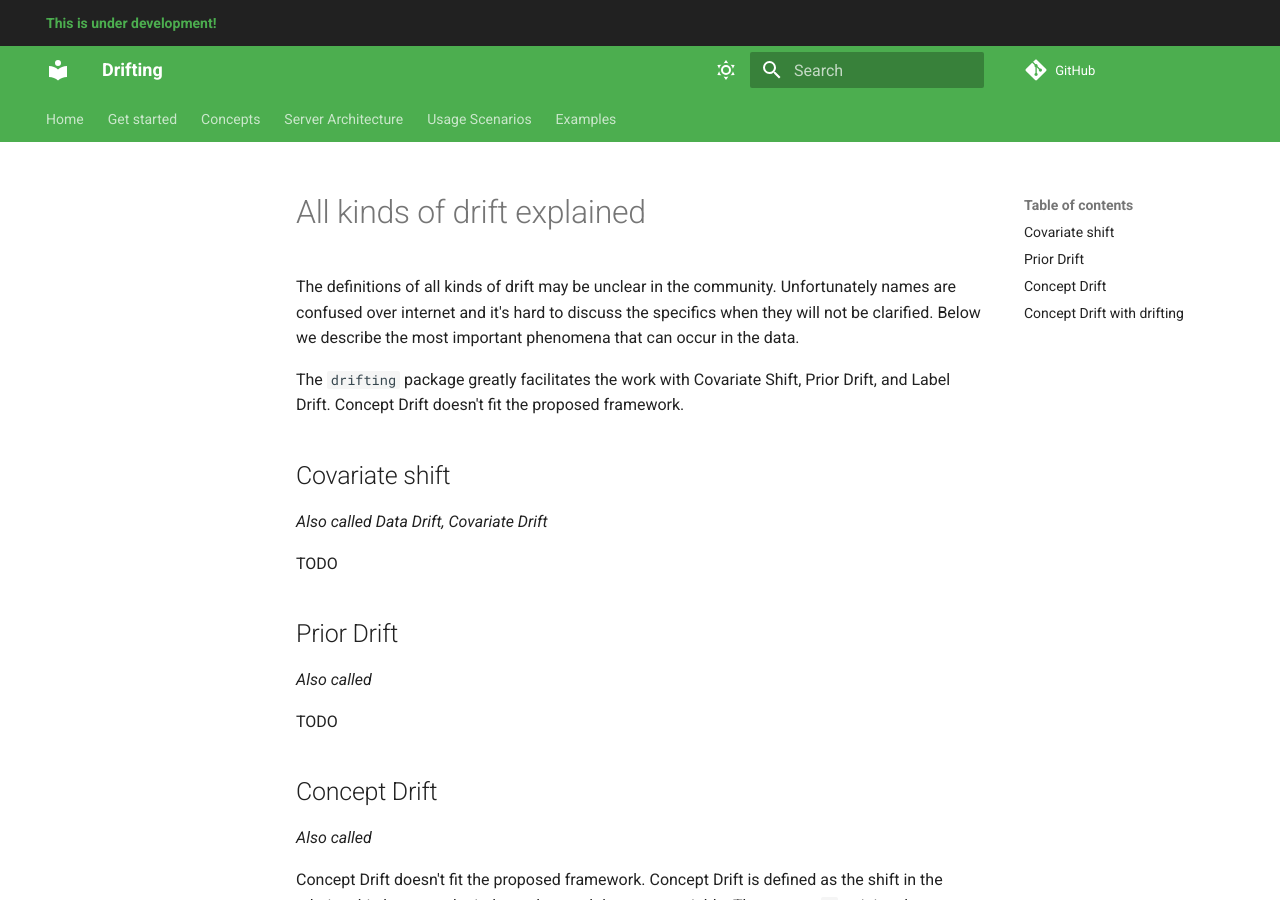
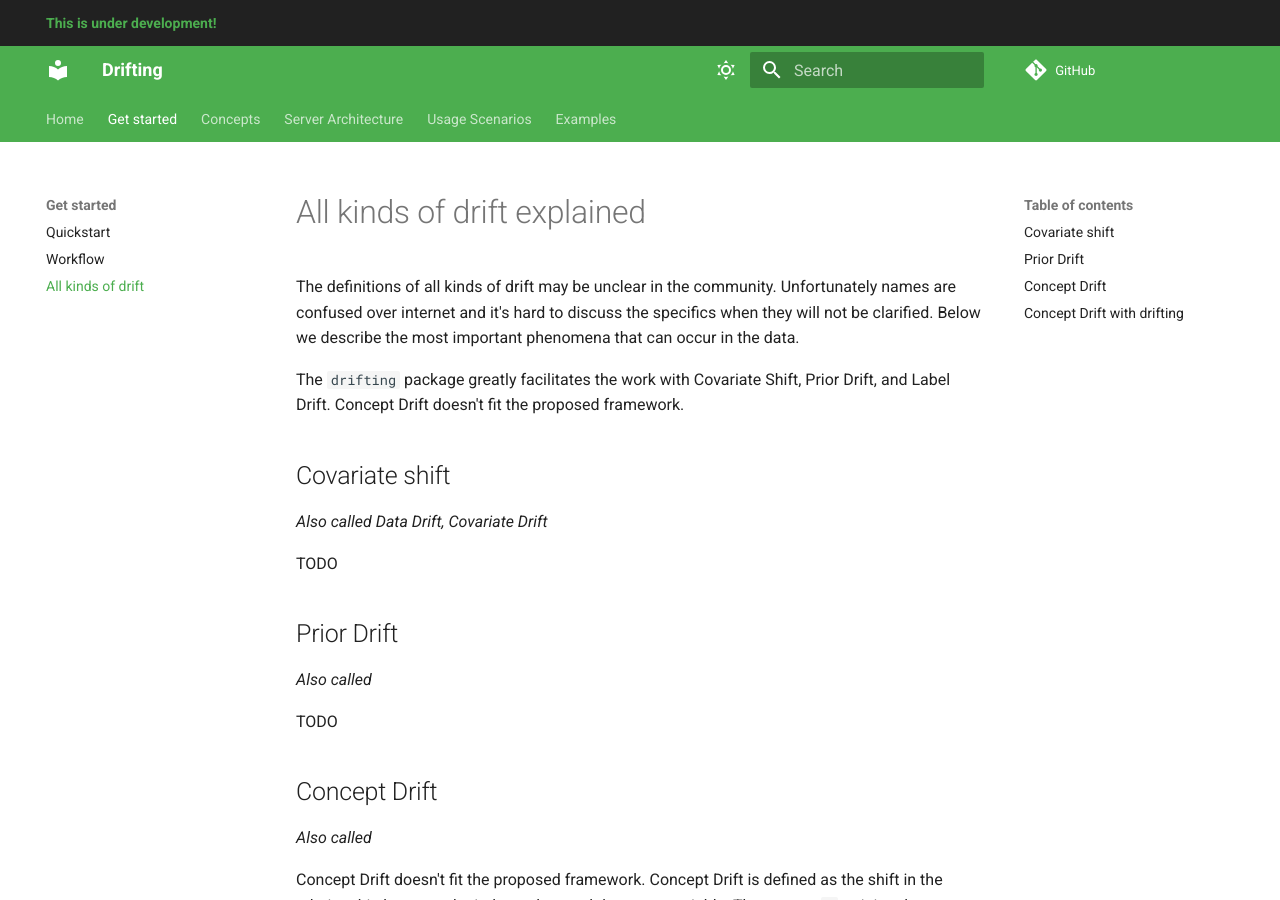
Before and after one commit to sign-ai/drifting, an MkDocs documentation site: the page built from docs/get_started/all_kinds_of_drift.md, in a window 1280 px wide and 900 px high. Built offline with MkDocs 1.6.1 and Material for MkDocs 9.7.7, drawn with Linux system fonts in a browser that asks for light colours; comment, search, counter and statistics services are not loaded.

Commit message:
docs: missing nav in mkdocs

```diff
--- a/mkdocs.yml
+++ b/mkdocs.yml
@@ -98,12 +98,14 @@ nav:
   - Get started:
       - Quickstart: get_started/quickstart.md
       - Workflow: get_started/workflow.md
+      - All kinds of drift: get_started/all_kinds_of_drift.md
   - Concepts:
       - Basic Definitions: concepts/basic_objects.md
       - Online Drift Detection: concepts/online_drift_detection.md
       - Parallel Training and Prediction: concepts/parallel_training_and_prediction.md
       - Flexibility: concepts/flexibility.md
       - Other assumptions: concepts/other_assumptions.md
+      - Technology selection: concepts/technology_selection.md
   - Server Architecture: server_architecture.md
   - Usage Scenarios: usage_scenarios.md
   - Examples:
```
